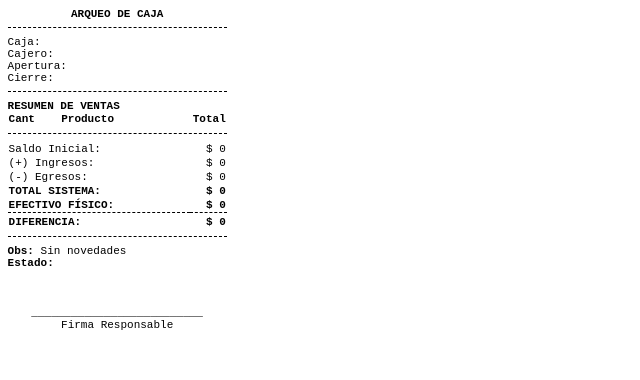
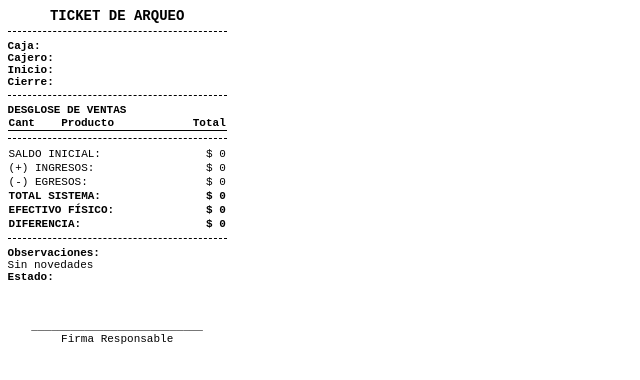
Before and after one commit to sixcompany1288-star/ArqueoCaja, a plain HTML site: page index.html in a window 1280 px wide. Shown: the whole page, without its empty margins (0-640 px from the left). Drawn offline with Linux system fonts and the light colour scheme.

Commit message:
Update_Desglose_index.html

```diff
--- a/index.html
+++ b/index.html
@@ -3,54 +3,56 @@
 <head>
     <meta charset="UTF-8">
     <meta name="viewport" content="width=60mm, initial-scale=1.0">
-    <title>Ticket Arqueo Corregido</title>
+    <title>Ticket Arqueo Detallado</title>
     <style>
-        body { font-family: 'Courier New', Courier, monospace; width: 58mm; margin: 0; padding: 2mm; font-size: 11px; }
+        body { font-family: 'Courier New', Courier, monospace; width: 58mm; margin: 0; padding: 2mm; font-size: 11px; color: #000; }
         .center { text-align: center; }
         .bold { font-weight: bold; }
         .line { border-top: 1px dashed black; margin: 2mm 0; }
         table { width: 100%; border-collapse: collapse; }
+        th { text-align: left; border-bottom: 1px solid #000; }
         .right { text-align: right; }
         .footer { margin-top: 10mm; text-align: center; }
     </style>
 </head>
 <body>
-    <div class="center bold">ARQUEO DE CAJA</div>
+    <div class="center bold" style="font-size: 14px;">TICKET DE ARQUEO</div>
     <div class="line"></div>
-    <div id="header">
-        Caja: <span id="caja"></span><br>
-        Cajero: <span id="cajero"></span><br>
-        Apertura: <span id="apertura"></span><br>
-        Cierre: <span id="cierre"></span>
+
+    <div>
+        <b>Caja:</b> <span id="caja"></span><br>
+        <b>Cajero:</b> <span id="cajero"></span><br>
+        <b>Inicio:</b> <span id="apertura"></span><br>
+        <b>Cierre:</b> <span id="cierre"></span>
     </div>
 
     <div class="line"></div>
-    <b>RESUMEN DE VENTAS</b>
+    <div class="bold">DESGLOSE DE VENTAS</div>
     <table>
         <thead>
             <tr>
-                <th style="text-align:left">Cant</th>
-                <th style="text-align:left">Producto</th>
+                <th>Cant</th>
+                <th>Producto</th>
                 <th class="right">Total</th>
             </tr>
         </thead>
-        <tbody id="detallesBody"></tbody>
+        <tbody id="tablaBody"></tbody>
     </table>
 
     <div class="line"></div>
     <table>
-        <tr><td>Saldo Inicial:</td><td class="right" id="sIni"></td></tr>
-        <tr><td>(+) Ingresos:</td><td class="right" id="ing"></td></tr>
-        <tr><td>(-) Egresos:</td><td class="right" id="egr"></td></tr>
+        <tr><td>SALDO INICIAL:</td><td class="right" id="sIni"></td></tr>
+        <tr><td>(+) INGRESOS:</td><td class="right" id="ing"></td></tr>
+        <tr><td>(-) EGRESOS:</td><td class="right" id="egr"></td></tr>
         <tr class="bold"><td>TOTAL SISTEMA:</td><td class="right" id="tSis"></td></tr>
         <tr class="bold"><td>EFECTIVO FÍSICO:</td><td class="right" id="eFis"></td></tr>
-        <tr class="line"><td></td><td></td></tr>
         <tr class="bold"><td>DIFERENCIA:</td><td class="right" id="dif"></td></tr>
     </table>
 
     <div class="line"></div>
-    <div><b>Obs:</b> <span id="obs"></span></div>
-    <div><b>Estado:</b> <span id="est"></span></div>
+    <b>Observaciones:</b><br>
+    <span id="obs"></span><br>
+    <b>Estado:</b> <span id="est"></span>
 
     <div class="footer">
         __________________________<br>
@@ -58,56 +60,46 @@
     </div>
 
     <script>
-        const url = new URLSearchParams(window.location.search);
-        const fmt = (n) => "$ " + parseFloat(n || 0).toLocaleString('es-CO');
+        const p = new URLSearchParams(window.location.search);
+        const moneda = (v) => "$ " + parseFloat(v || 0).toLocaleString('es-CO');
 
-        // Llenar datos generales
-        document.getElementById('caja').innerText = url.get('caja');
-        document.getElementById('cajero').innerText = url.get('cajero');
-        document.getElementById('apertura').innerText = url.get('fechaApertura');
-        document.getElementById('cierre').innerText = url.get('fechaCierre');
-        document.getElementById('sIni').innerText = fmt(url.get('saldoInicial'));
-        document.getElementById('ing').innerText = fmt(url.get('ingresos'));
-        document.getElementById('egr').innerText = fmt(url.get('egresos'));
-        document.getElementById('tSis').innerText = fmt(url.get('totalSistema'));
-        document.getElementById('eFis').innerText = fmt(url.get('efectivoFisico'));
-        document.getElementById('dif').innerText = fmt(url.get('diferencia'));
-        document.getElementById('obs').innerText = url.get('observacion') || "Sin novedades";
-        document.getElementById('est').innerText = url.get('estado');
+        // Cargar Datos de Encabezado
+        document.getElementById('caja').innerText = p.get('caja');
+        document.getElementById('cajero').innerText = p.get('cajero');
+        document.getElementById('apertura').innerText = p.get('fechaApertura');
+        document.getElementById('cierre').innerText = p.get('fechaCierre');
+        document.getElementById('sIni').innerText = moneda(p.get('saldoInicial'));
+        document.getElementById('ing').innerText = moneda(p.get('ingresos'));
+        document.getElementById('egr').innerText = moneda(p.get('egresos'));
+        document.getElementById('tSis').innerText = moneda(p.get('totalSistema'));
+        document.getElementById('eFis').innerText = moneda(p.get('efectivoFisico'));
+        document.getElementById('dif').innerText = moneda(p.get('diferencia'));
+        document.getElementById('obs').innerText = p.get('observacion') || "Sin novedades";
+        document.getElementById('est').innerText = p.get('estado');
 
-        // Procesar Listas (Cantidades, Productos, Precios)
-        const cants = (url.get('cantidades') || "").split(',');
-        const prods = (url.get('productos') || "").split(',');
-        const prices = (url.get('totales') || "").split(',');
+        // Procesar Listas sin agrupar
+        const cants = (p.get('cantidades') || "").split(',');
+        const prods = (p.get('productos') || "").split(',');
+        const prices = (p.get('totales') || "").split(',');
+        const tbody = document.getElementById('tablaBody');
 
-        const agrupados = {};
+        // Recorremos la lista de productos y creamos una fila para CADA UNO
+        prods.forEach((nombre, i) => {
+            let n = nombre.trim();
+            if(n !== "") {
+                const q = parseFloat(cants[i] || 0);
+                const precio = parseFloat(prices[i] || 0);
+                const subtotal = q * precio;
 
-        // Recorremos las listas alineadas
-        prods.forEach((nombre, i) => {
-            const nom = nombre.trim();
-            if (nom !== "") {
-                const q = parseInt(cants[i] || 0);
-                const p = parseFloat(prices[i] || 0);
-
-                if (!agrupados[nom]) {
-                    agrupados[nom] = { cantidad: 0, subtotal: 0 };
-                }
-                agrupados[nom].cantidad += q;
-                agrupados[nom].subtotal += (q * p);
+                const tr = document.createElement('tr');
+                tr.innerHTML = `
+                    <td>${q}</td>
+                    <td>${n}</td>
+                    <td class="right">${moneda(subtotal)}</td>
+                `;
+                tbody.appendChild(tr);
             }
         });
-
-        // Dibujar la tabla
-        const tbody = document.getElementById('detallesBody');
-        for (const [nombre, data] of Object.entries(agrupados)) {
-            const tr = document.createElement('tr');
-            tr.innerHTML = `
-                <td>${data.cantidad}</td>
-                <td>${nombre}</td>
-                <td class="right">${fmt(data.subtotal)}</td>
-            `;
-            tbody.appendChild(tr);
-        }
 
         window.onload = () => { setTimeout(() => { window.print(); }, 800); };
     </script>
```
